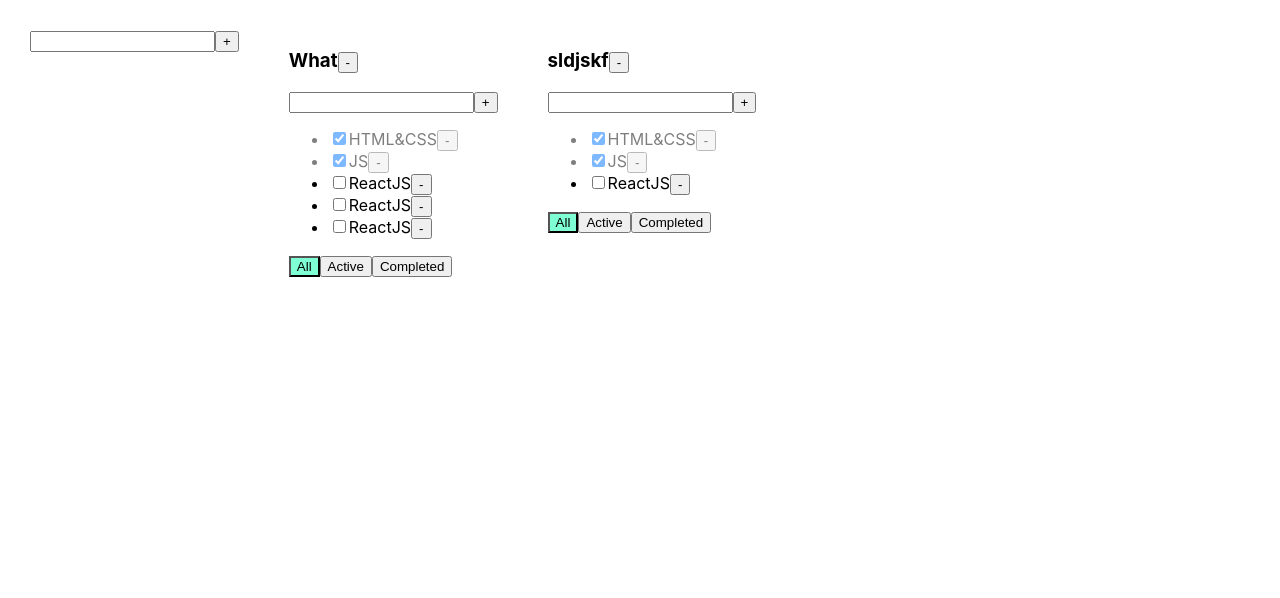
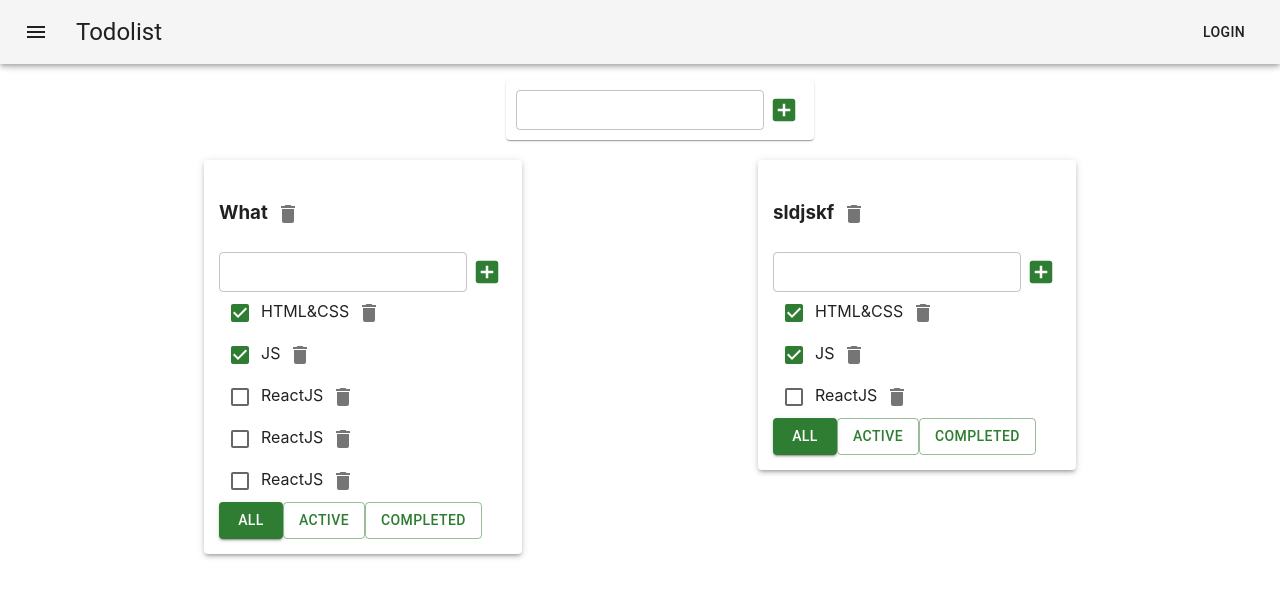
Before and after one commit to Yuhee2020/mytodo, a React (Create React App) app: page / in a window 1280 px wide. Shown: the top 598 px of the page. Built offline with nearby package versions, Linux system fonts and the light colour scheme.

Commit message:
styles from MUI

```diff
--- a/package.json
+++ b/package.json
@@ -3,6 +3,10 @@
   "version": "0.1.0",
   "private": true,
   "dependencies": {
+    "@emotion/react": "^11.10.4",
+    "@emotion/styled": "^11.10.4",
+    "@mui/icons-material": "^5.10.3",
+    "@mui/material": "^5.10.5",
     "@testing-library/jest-dom": "^5.14.1",
     "@testing-library/react": "^13.0.0",
     "@testing-library/user-event": "^13.2.1",
--- a/src/App.css
+++ b/src/App.css
@@ -1,26 +1,2 @@
 .App {
-  padding: 30px;
-  display: flex;
 }
-
-.App > div {
-  margin-right: 50px;
-}
-
-
-
-.error {
-  border: red 1px solid;
-}
-
-.error-message {
-  color: red;
-}
-
-.active-filter {
-  background-color: aquamarine;
-}
-
-.is-done {
-  opacity: 0.5;
-}
--- a/src/App.tsx
+++ b/src/App.tsx
@@ -3,14 +3,17 @@ import {FilterType, TaskType, Todolist} from "./Todolist";
 import {v1} from "uuid";
 import './App.css'
 import {AddItemForm} from "./components/AddItemForm";
+import {Header} from "./components/Header";
+import Grid from '@mui/material/Grid';
+import {Paper} from "@mui/material";
 
-export type TodolistType={
-    title:string
-    todolistId:string
+export type TodolistType = {
+    title: string
+    todolistId: string
     filter: FilterType
     tasks: TaskType[]
 }
-export type TodolistsType=TodolistType[]
+export type TodolistsType = TodolistType[]
 
 export const App = () => {
     const [todolists, setTodolists] = useState<TodolistsType>([
@@ -29,7 +32,7 @@ export const App = () => {
         {
             title: "sldjskf",
             todolistId: v1(),
-            filter: "all" ,
+            filter: "all",
             tasks: [
                 {id: v1(), title: "HTML&CSS", isDone: true},
                 {id: v1(), title: "JS", isDone: true},
@@ -39,45 +42,72 @@ export const App = () => {
     ])
 
     const removeTask = (todolistId: string, taskID: string) => {
-        setTodolists(todolists.map(el => el.todolistId === todolistId ? {...el, tasks: el.tasks.filter(t => t.id !== taskID)} : el))
+        setTodolists(todolists.map(el => el.todolistId === todolistId ? {
+            ...el,
+            tasks: el.tasks.filter(t => t.id !== taskID)
+        } : el))
         console.log(todolists[0].tasks)
     }
-    const addTask= (todolistId:string, title:string)=>{
-        let newTask={id: v1(), title, isDone: false}
-        setTodolists(todolists.map(tl=>tl.todolistId===todolistId?{...tl, tasks:[newTask, ...tl.tasks]}:tl))
+    const addTask = (todolistId: string, title: string) => {
+        let newTask = {id: v1(), title, isDone: false}
+        setTodolists(todolists.map(tl => tl.todolistId === todolistId ? {...tl, tasks: [newTask, ...tl.tasks]} : tl))
     }
 
-    const changeFilter=(todolistId: string, value:FilterType)=>{
-        setTodolists(todolists.map(tl=>tl.todolistId===todolistId?{...tl,filter: value}:tl))
+    const changeFilter = (todolistId: string, value: FilterType) => {
+        setTodolists(todolists.map(tl => tl.todolistId === todolistId ? {...tl, filter: value} : tl))
     }
-    const changeTaskStatus=(todolistId: string, taskId: string, status:boolean)=>{
-        setTodolists(todolists.map(tl=>tl.todolistId===todolistId?{...tl, tasks:tl.tasks.map(t=>t.id===taskId?{...t, isDone:status}:t)}:tl))
+    const changeTaskStatus = (todolistId: string, taskId: string, status: boolean) => {
+        setTodolists(todolists.map(tl => tl.todolistId === todolistId ? {
+            ...tl,
+            tasks: tl.tasks.map(t => t.id === taskId ? {...t, isDone: status} : t)
+        } : tl))
     }
-    const removeTodolist=(todolistId:string)=>{
-        setTodolists(todolists.filter(tl=>tl.todolistId!==todolistId))
+    const removeTodolist = (todolistId: string) => {
+        setTodolists(todolists.filter(tl => tl.todolistId !== todolistId))
     }
-    const changeTaskTitle=(todolistId: string, taskId: string, title:string)=>{
-        setTodolists(todolists.map(tl=>tl.todolistId===todolistId?{...tl, tasks:tl.tasks.map(t=>t.id===taskId?{...t, title}:t)}:tl))
+    const changeTaskTitle = (todolistId: string, taskId: string, title: string) => {
+        setTodolists(todolists.map(tl => tl.todolistId === todolistId ? {
+            ...tl,
+            tasks: tl.tasks.map(t => t.id === taskId ? {...t, title} : t)
+        } : tl))
     }
-    const changeTodolistTitle=(todolistId:string, title:string)=>{
-        setTodolists(todolists.map(tl=>tl.todolistId===todolistId?{...tl,title}:tl))
+    const changeTodolistTitle = (todolistId: string, title: string) => {
+        setTodolists(todolists.map(tl => tl.todolistId === todolistId ? {...tl, title} : tl))
     }
 
-    const addTodolist=(title:string)=>{
-        const newTodolist:TodolistType={
+    const addTodolist = (title: string) => {
+        const newTodolist: TodolistType = {
             title,
             todolistId: v1(),
             filter: "all",
             tasks: []
         }
-        setTodolists([newTodolist,...todolists])
+        setTodolists([newTodolist, ...todolists])
     }
 
     return (
+
         <div className='App'>
+            <Header/>
+            <Grid margin='80px 20px 20px 20px' container direction="column" alignItems="center">
+                <Grid item>
+                    <Paper style={{padding:"10px"}}>
                     <AddItemForm addItem={addTodolist}/>
+                    </Paper>
+                </Grid>
+            </Grid>
+            <Grid
+                spacing={4}
+                container
+                direction="row"
+                justifyContent="space-evenly"
+                alignItems="baseline"
+            >
+
                 {todolists.map(tl => {
-                return <Todolist
+                    return <Grid item>
+                        <Paper elevation={3} style={{padding:"15px"}}>
+                            <Todolist
                                 todolist={tl}
                                 key={tl.todolistId}
                                 removeTask={removeTask}
@@ -88,7 +118,11 @@ export const App = () => {
                                 changeTaskTitle={changeTaskTitle}
                                 changeTodolistTitle={changeTodolistTitle}
                             />
+                        </Paper>
+                    </Grid>
                 })}
+
+            </Grid>
         </div>
     )
 };
--- a/src/Todolist.tsx
+++ b/src/Todolist.tsx
@@ -2,6 +2,8 @@ import React, {ChangeEvent} from 'react';
 import {TodolistType} from "./App";
 import {AddItemForm} from "./components/AddItemForm";
 import {EditSpan} from "./components/EditSpan";
+import {Button, Checkbox, IconButton} from "@mui/material";
+import DeleteIcon from '@mui/icons-material/Delete';
 
 export type TaskType = {
     id: string,
@@ -19,15 +21,15 @@ type PropsType = {
     addTask: (todolistId: string, title: string) => void
     changeTaskStatus: (todolistId: string, taskId: string, status: boolean) => void
     removeTodolist: (todolistId: string) => void
-    changeTaskTitle: (todolistId: string, taskId: string, title:string)=>void
-    changeTodolistTitle: (todolistId: string, title: string)=>void
+    changeTaskTitle: (todolistId: string, taskId: string, title: string) => void
+    changeTodolistTitle: (todolistId: string, title: string) => void
 }
 
 
 export const Todolist = (props: PropsType) => {
 
-    const addTask=(title:string)=>{
-        props.addTask(props.todolist.todolistId,title)
+    const addTask = (title: string) => {
+        props.addTask(props.todolist.todolistId, title)
     }
 
     const onClickAllHandler = () => {
@@ -45,7 +47,7 @@ export const Todolist = (props: PropsType) => {
     const removeTodolist = () => {
         props.removeTodolist(props.todolist.todolistId)
     }
-    const changeTodolistTitle=(title:string)=>{
+    const changeTodolistTitle = (title: string) => {
         props.changeTodolistTitle(props.todolist.todolistId, title)
     }
     let tasksForTodolist = props.todolist.tasks
@@ -58,42 +60,42 @@ export const Todolist = (props: PropsType) => {
     return (
         <div>
             <h3><EditSpan title={props.todolist.title} changeTitle={changeTodolistTitle}/>
-                <button onClick={removeTodolist}>-</button>
+                <IconButton onClick={removeTodolist}><DeleteIcon/></IconButton>
             </h3>
             <AddItemForm addItem={addTask}/>
-            <ul>{tasksForTodolist.map(el => {
+            <div>{tasksForTodolist.map(el => {
                 const onClickHandler = () => {
                     props.removeTask(props.todolist.todolistId, el.id)
                 }
                 const onChangeHandler = (e: ChangeEvent<HTMLInputElement>) => {
                     changeTaskStatus(el.id, e.currentTarget.checked)
                 }
-                const changeTaskTitle=(title:string)=>{
+                const changeTaskTitle = (title: string) => {
                     props.changeTaskTitle(props.todolist.todolistId, el.id, title)
                 }
                 return (
-                    <li key={el.id} className={el.isDone ? "is-done" : ""}>
-                        <input
+                    <div key={el.id} className={el.isDone ? "is-done" : ""}>
+                        <Checkbox
+                            color='success'
                             onChange={onChangeHandler}
-                            type='checkbox'
                             checked={el.isDone}
                         />
-                       <EditSpan title={el.title} changeTitle={changeTaskTitle}/>
-                        <button onClick={onClickHandler}>-</button>
-                    </li>
+                        <EditSpan title={el.title} changeTitle={changeTaskTitle}/>
+                        <IconButton onClick={onClickHandler}><DeleteIcon/></IconButton>
+                    </div>
                 )
             })}
-            </ul>
+            </div>
             <div>
-                <button className={props.todolist.filter === "all" ? "active-filter" : ""}
+                <Button color='success' variant={props.todolist.filter === "all" ? "contained" : "outlined"}
                         onClick={onClickAllHandler}>All
-                </button>
-                <button className={props.todolist.filter === "active" ? "active-filter" : ""}
+                </Button>
+                <Button color='success'  variant={props.todolist.filter === "active" ? "contained" : "outlined"}
                         onClick={onClickActiveHandler}>Active
-                </button>
-                <button className={props.todolist.filter === "completed" ? "active-filter" : ""}
+                </Button>
+                <Button color='success' variant={props.todolist.filter === "completed" ? "contained" : "outlined"}
                         onClick={onClickCompletedHandler}>Completed
-                </button>
+                </Button>
             </div>
         </div>
     );
--- a/src/components/AddItemForm.tsx
+++ b/src/components/AddItemForm.tsx
@@ -1,39 +1,49 @@
 import React, {ChangeEvent, KeyboardEvent, useState} from 'react';
+import {IconButton, TextField} from "@mui/material";
+import AddBoxIcon from '@mui/icons-material/AddBox';
 
-type PropsType={
-    addItem:(title:string)=>void
+type PropsType = {
+    addItem: (title: string) => void
 }
 
-export const AddItemForm = (props:PropsType) => {
+export const AddItemForm = (props: PropsType) => {
     const [title, setTitle] = useState<string>('')
-    const [error, setError] = useState<string|null>(null)
+    const [error, setError] = useState<string | null>(null)
 
-    const onChangeHandler=(e:ChangeEvent<HTMLInputElement>)=>{
+    const onChangeHandler = (e: ChangeEvent<HTMLInputElement>) => {
         error && setError("")
         setTitle(e.currentTarget.value)
     }
-    const onKeyPressHandler=(e:KeyboardEvent<HTMLInputElement>)=>{
-        e.key==="Enter" && addItem()
+    const onKeyPressHandler = (e: KeyboardEvent<HTMLInputElement>) => {
+        e.key === "Enter" && addItem()
     }
-    const addItem=()=>{
-        if(title.trim()!=="") {
+    const addItem = () => {
+        if (title.trim() !== "") {
             props.addItem(title.trim())
             setTitle("")
-        }else{
+        } else {
             setError("Title is required")
         }
     }
 
     return (
         <div>
-            <input
+            <TextField
+                color='success'
                 onChange={onChangeHandler}
                 value={title}
                 onKeyPress={onKeyPressHandler}
-                className={error? "error" : ""}
+                error={!!error}
+                label={error}
+                size='small'
             />
-            <button onClick={addItem} >+</button>
-            {error && <div className='error-message'>{error}</div>}
+
+            <IconButton
+                color='success'
+                onClick={addItem}
+                size='small'>
+                <AddBoxIcon sx={{fontSize:30}} />
+            </IconButton>
         </div>
     );
 };
--- /dev/null
+++ b/src/components/Header.tsx
@@ -0,0 +1,32 @@
+import * as React from 'react';
+import AppBar from '@mui/material/AppBar';
+import Box from '@mui/material/Box';
+import Toolbar from '@mui/material/Toolbar';
+import Typography from '@mui/material/Typography';
+import Button from '@mui/material/Button';
+import IconButton from '@mui/material/IconButton';
+import MenuIcon from '@mui/icons-material/Menu';
+
+export const Header=()=> {
+    return (
+        <Box sx={{ flexGrow: 1 }}>
+            <AppBar color='default' position="fixed">
+                <Toolbar>
+                    <IconButton
+                        size="large"
+                        edge="start"
+                        color="inherit"
+                        aria-label="menu"
+                        sx={{ mr: 2 }}
+                    >
+                        <MenuIcon />
+                    </IconButton>
+                    <Typography variant="h5" component="div" sx={{ flexGrow: 1 }}>
+                        Todolist
+                    </Typography>
+                    <Button color="inherit">Login</Button>
+                </Toolbar>
+            </AppBar>
+        </Box>
+    );
+}
```
Also changed, not shown: src/components/EditSpan.tsx (+12 -9 lines), 1 other file (tests, documents, lock files or other folders). Lines whose indentation alone changed are shown as unchanged.
